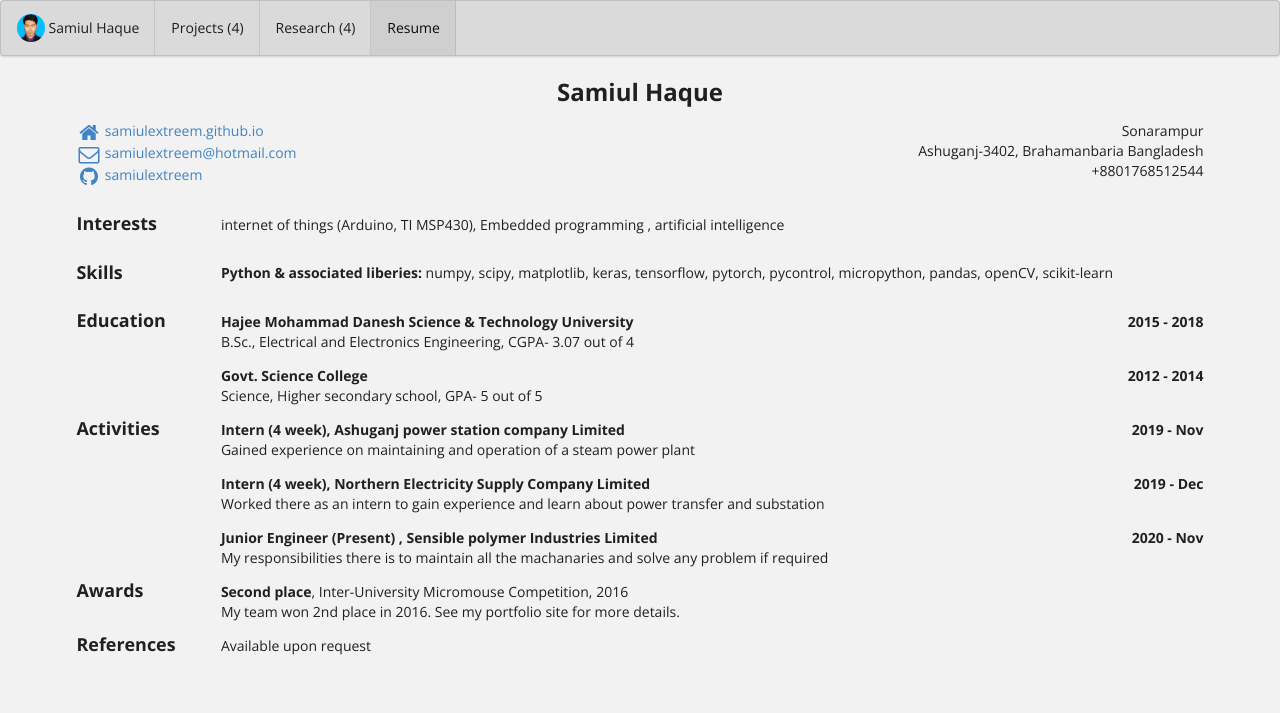
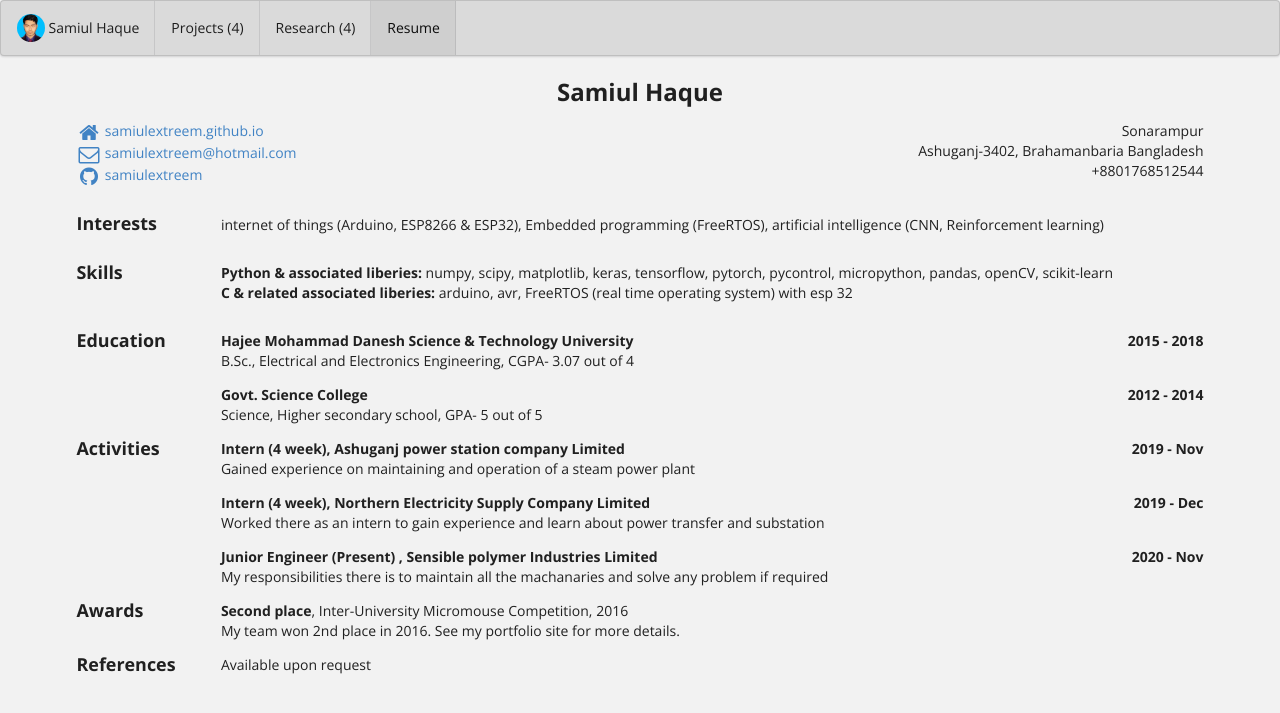
Before and after one commit to samiulextreem/samiulextreem.github.io, a Jekyll site: the page built from bio/index.html, in a window 1280 px wide. Shown: the top 713 px of the page. Built offline with Jekyll 4.4.1, drawn with Linux system fonts in a browser that asks for light colours.

Commit message:
Update bio.json

```diff
--- a/_data/bio.json
+++ b/_data/bio.json
@@ -27,17 +27,20 @@
       "name": "internet of things",
       "keywords": [
         "Arduino",
-        "TI MSP430"
+        "ESP8266 & ESP32"
       ]
     },
     {
       "name": "Embedded programming",
       "keywords": [
+        "FreeRTOS",
       ]
     },
     {
       "name": "artificial intelligence",
       "keywords": [
+        "CNN",
+        "Reinforcement learning"
       ]
     }
   ],
@@ -59,6 +62,16 @@
         "scikit-learn",
       ]
     },
+    {
+      "name": "C & related associated liberies",
+      "level": "",
+      "keywords": [
+        "arduino",
+        "avr",
+        "FreeRTOS (real time operating system) with esp 32",
+      ]
+    },
+
   ],
   "education": [
     {
```
